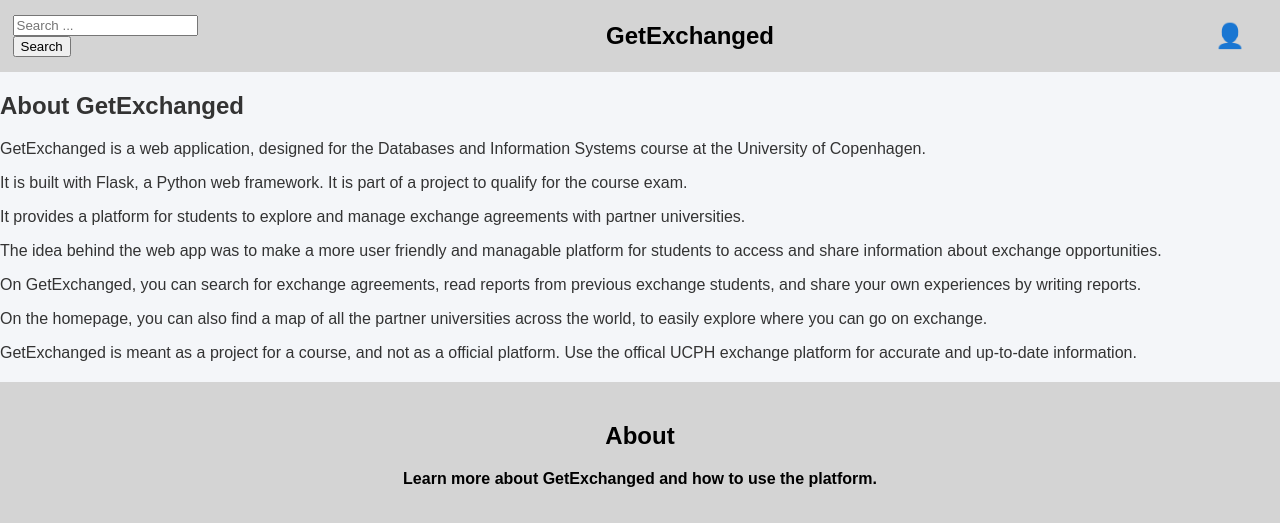
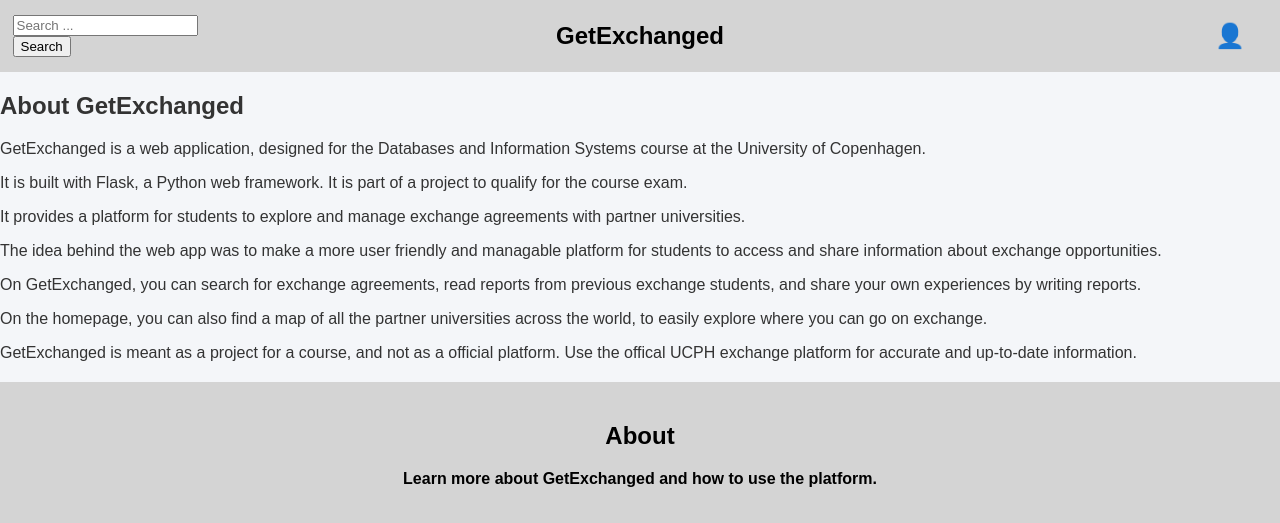
Before and after one commit to Michelle-Dimo/GetExchanged_DIS, a Flask app: page /about in a window 1280 px wide. Shown: the top 523 px of the page. Run offline with Flask 3, Linux system fonts and the light colour scheme; some libraries are stand-ins or nearby versions.

Commit message:
centered the center text in topbar

```diff
--- a/app/static/style.css
+++ b/app/static/style.css
@@ -6,6 +6,7 @@ body {
 }
 
 .topbar {
+    position: relative;
     display: flex;
     align-items: center;
     justify-content: space-between;
@@ -31,8 +32,9 @@ body {
 }
 
 .nav-center {
-    flex: 1;
-    text-align: center;
+    position: absolute;
+    left: 50%;
+    transform: translateX(-50%);
 }
 
 .site-title {
```
